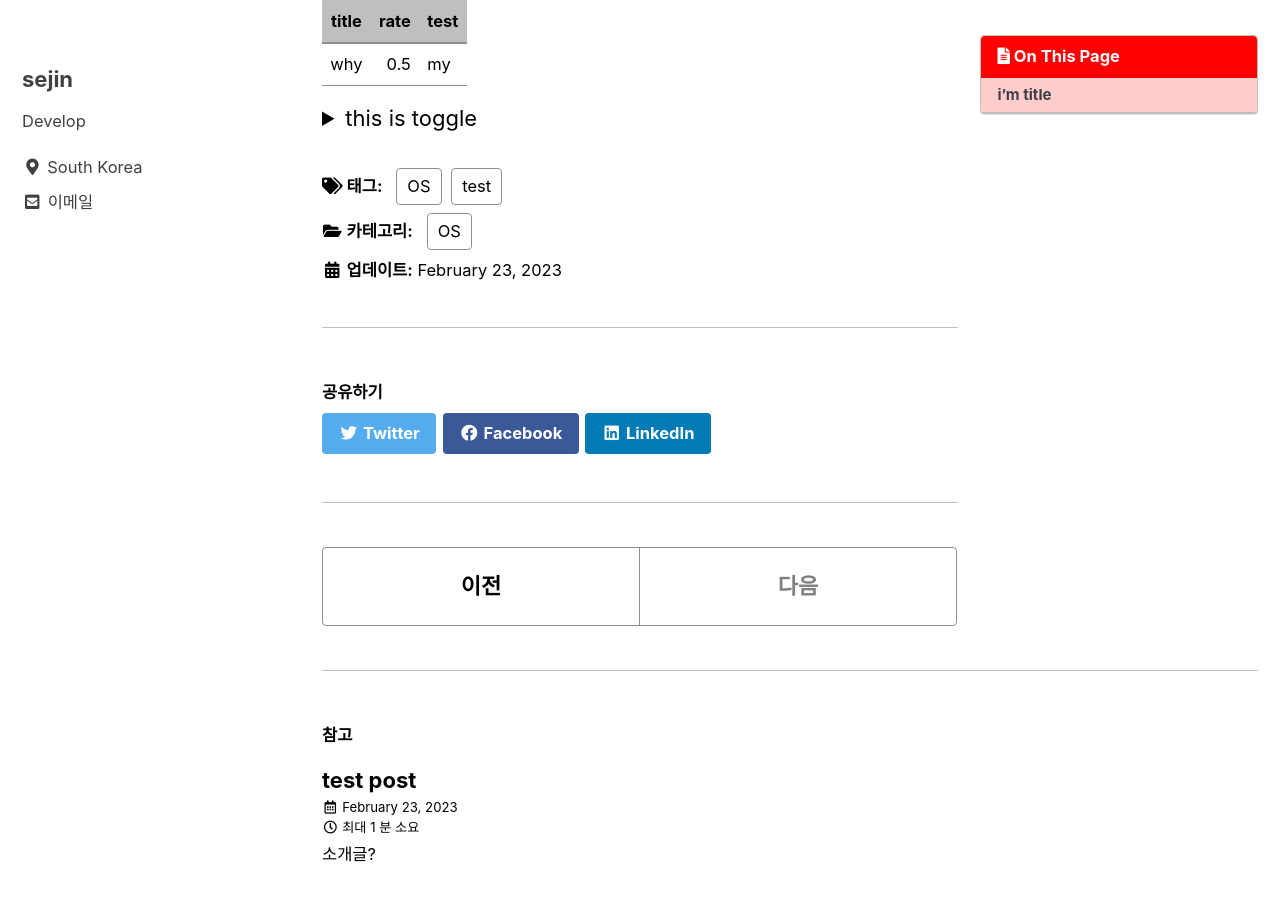
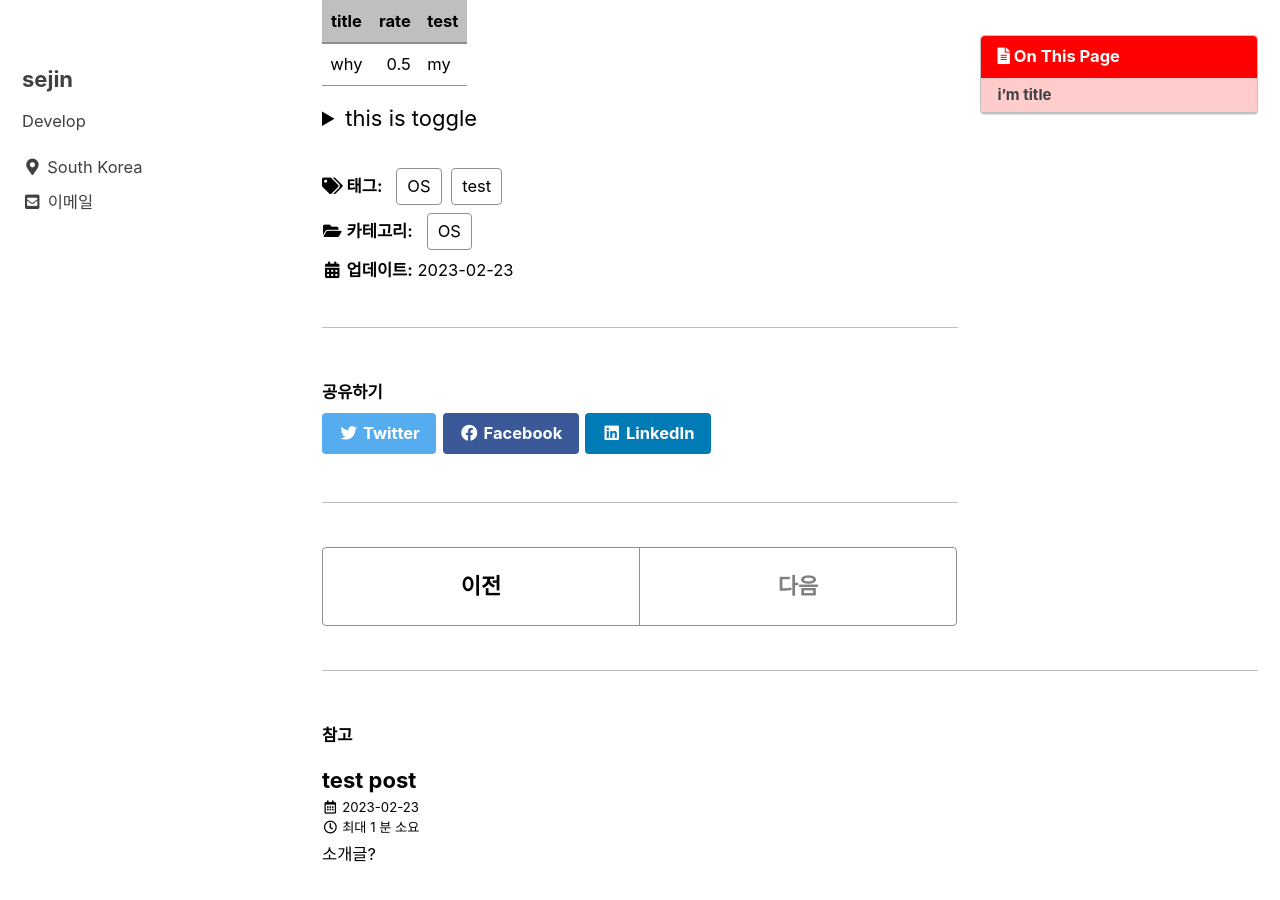
Before and after one commit to sejxn/sejxn.github.io, a Jekyll site: the page built from _posts/2023-02-24-why.md, in a window 1280 px wide and 900 px high, scrolled down 1000 px. Built offline with Jekyll 4.4.1, drawn with Linux system fonts in a browser that asks for light colours; cached includes are drawn as plain includes; some web fonts are replaced; part of the change alters nothing that is shown; some of the changed text lies outside the part shown.

Commit message:
dateformat

```diff
--- a/_config.yml
+++ b/_config.yml
@@ -282,3 +282,5 @@ defaults:
       related: true
       show_date: true
       sidebar_main: true
+
+date_format: "%Y-%m-%d"
```
